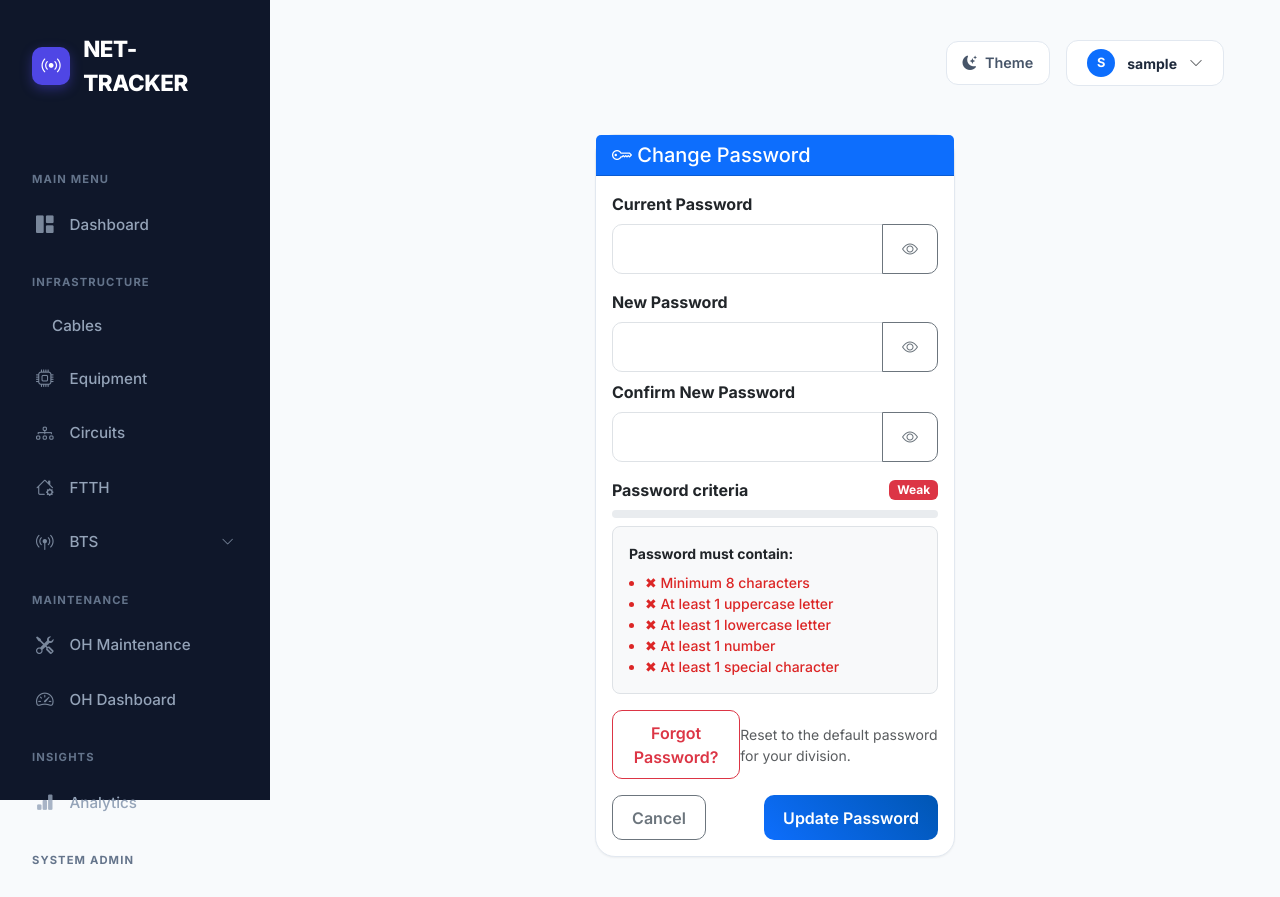
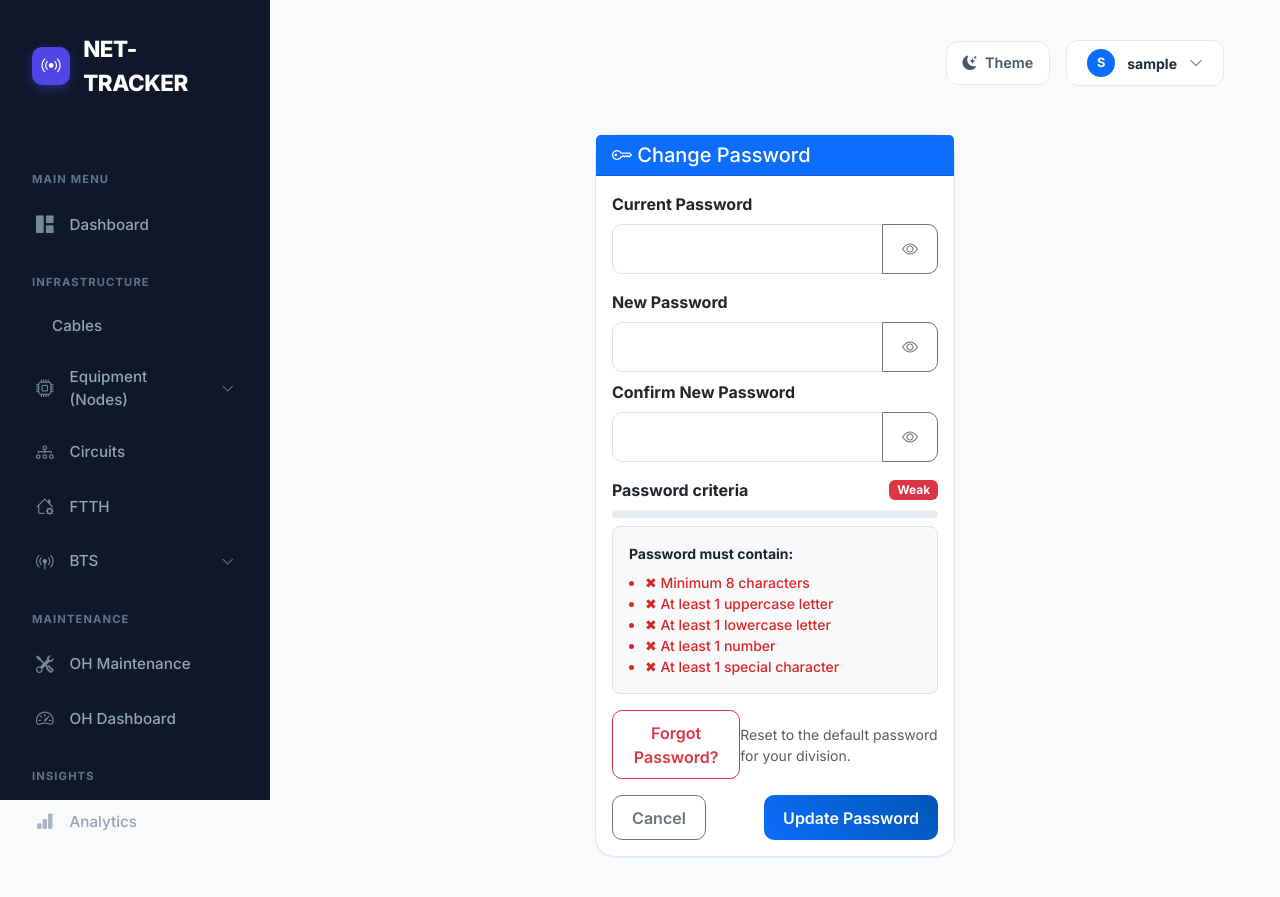
Before and after one commit to jishnumanjolils-star/NWO-Portal-1, a Django app: page /change-password/ in a window 1280 px wide. Run offline with Django 5.2, Linux system fonts and the light colour scheme; the visitor is signed in with stand-in values (Sample User, id 1); parts of the project's set-up code (start-up, migrations or seed data) failed here and were passed over.

Commit message:
Implement Equipment nodes subcategories, dashboard bulk provisioning center, and BA/Make/Model fields for base.html

```diff
--- a/inventory/templates/inventory/base.html
+++ b/inventory/templates/inventory/base.html
@@ -347,10 +347,65 @@
                     </a>
                 </li>
                 <li class="nav-item">
-                    <a href="{% url 'equipment_list' %}" class="nav-link-custom {% if 'equipment' in request.path %}active{% endif %}">
-                        <i class="bi bi-cpu"></i>
-                        <span>Equipment</span>
+                    <a href="#equipmentSubmenu" data-bs-toggle="collapse" aria-expanded="{% if 'equipment' in request.path %}true{% else %}false{% endif %}" class="nav-link-custom d-flex justify-content-between align-items-center {% if 'equipment' in request.path %}active{% endif %}" style="cursor: pointer;">
+                        <span class="d-flex align-items-center gap-3">
+                            <i class="bi bi-cpu"></i>
+                            <span>Equipment (Nodes)</span>
+                        </span>
+                        <i class="bi bi-chevron-down submenu-arrow" style="font-size: 0.8rem;"></i>
                     </a>
+                    <div class="collapse {% if 'equipment' in request.path %}show{% endif %}" id="equipmentSubmenu">
+                        <ul class="nav flex-column ms-3 mt-1">
+                            <li class="nav-item">
+                                <a href="{% url 'equipment_list' %}" class="nav-link-custom {% if 'equipment' in request.path and not request.GET.equipment_type %}active{% endif %}" style="font-size: 0.85rem; padding: 0.5rem 1rem;">
+                                    <i class="bi bi-cpu-fill"></i>
+                                    <span>All Nodes</span>
+                                </a>
+                            </li>
+                            <li class="nav-item">
+                                <a href="{% url 'equipment_list' %}?equipment_type=CPAN" class="nav-link-custom {% if request.GET.equipment_type == 'CPAN' %}active{% endif %}" style="font-size: 0.85rem; padding: 0.5rem 1rem;">
+                                    <i class="bi bi-hdd-network"></i>
+                                    <span>CPAN</span>
+                                </a>
+                            </li>
+                            <li class="nav-item">
+                                <a href="{% url 'equipment_list' %}?equipment_type=MAAN" class="nav-link-custom {% if request.GET.equipment_type == 'MAAN' %}active{% endif %}" style="font-size: 0.85rem; padding: 0.5rem 1rem;">
+                                    <i class="bi bi-diagram-3-fill"></i>
+                                    <span>MAAN</span>
+                                </a>
+                            </li>
+                            <li class="nav-item">
+                                <a href="{% url 'equipment_list' %}?equipment_type=MADM" class="nav-link-custom {% if request.GET.equipment_type == 'MADM' %}active{% endif %}" style="font-size: 0.85rem; padding: 0.5rem 1rem;">
+                                    <i class="bi bi-hdd-stack-fill"></i>
+                                    <span>MADM</span>
+                                </a>
+                            </li>
+                            <li class="nav-item">
+                                <a href="{% url 'equipment_list' %}?equipment_type=SDH_CPE" class="nav-link-custom {% if request.GET.equipment_type == 'SDH_CPE' %}active{% endif %}" style="font-size: 0.85rem; padding: 0.5rem 1rem;">
+                                    <i class="bi bi-router-fill"></i>
+                                    <span>SDH CPE</span>
+                                </a>
+                            </li>
+                            <li class="nav-item">
+                                <a href="{% url 'equipment_list' %}?equipment_type=BSNL_OLT" class="nav-link-custom {% if request.GET.equipment_type == 'BSNL_OLT' %}active{% endif %}" style="font-size: 0.85rem; padding: 0.5rem 1rem;">
+                                    <i class="bi bi-option"></i>
+                                    <span>BSNL OLT</span>
+                                </a>
+                            </li>
+                            <li class="nav-item">
+                                <a href="{% url 'equipment_list' %}?equipment_type=BBNL_OLT" class="nav-link-custom {% if request.GET.equipment_type == 'BBNL_OLT' %}active{% endif %}" style="font-size: 0.85rem; padding: 0.5rem 1rem;">
+                                    <i class="bi bi-option"></i>
+                                    <span>BBNL OLT</span>
+                                </a>
+                            </li>
+                            <li class="nav-item">
+                                <a href="{% url 'equipment_list' %}?equipment_type=TIP_OLT" class="nav-link-custom {% if request.GET.equipment_type == 'TIP_OLT' %}active{% endif %}" style="font-size: 0.85rem; padding: 0.5rem 1rem;">
+                                    <i class="bi bi-option"></i>
+                                    <span>TIP OLT</span>
+                                </a>
+                            </li>
+                        </ul>
+                    </div>
                 </li>
                 <li class="nav-item">
                     <a href="{% url 'circuit_list' %}" class="nav-link-custom {% if 'circuit' in request.path %}active{% endif %}">
@@ -411,16 +466,6 @@
                         <span>Analytics</span>
                     </a>
                 </li>
-
-                {% if request.user.is_superuser %}
-                <div class="nav-label">System Admin</div>
-                <li class="nav-item">
-                    <a href="{% url 'db_management' %}" class="nav-link-custom {% if 'db-management' in request.path %}active{% endif %}">
-                        <i class="bi bi-database-fill-gear"></i>
-                        <span>DB Management</span>
-                    </a>
-                </li>
-                {% endif %}
             </ul>
         </nav>
     </aside>
```
